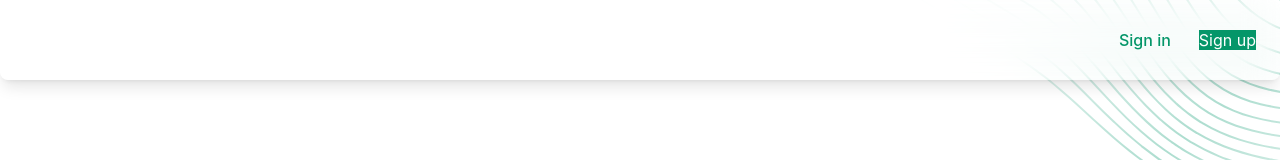
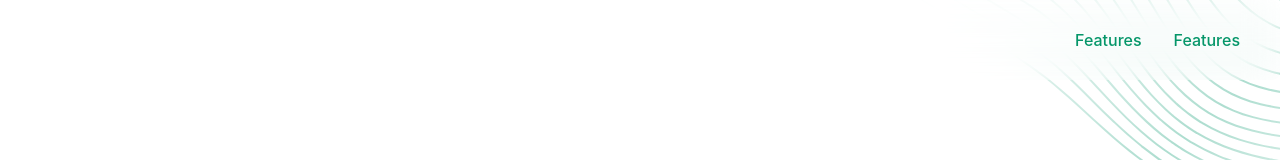
Before and after one commit to SlickleZ/PoseDee, a React (Create React App) app in the folder web/: page / in a window 1280 px wide. Shown: the top 160 px of the page. Built offline with nearby package versions, Linux system fonts and the light colour scheme; what lord-icon-element would draw is missing.

Commit message:
add jump to top and non-shadow while top=0

```diff
--- a/web/src/components/HomeLogin.jsx
+++ b/web/src/components/HomeLogin.jsx
@@ -1,4 +1,5 @@
 import React from 'react'
+import {useRef} from 'react'
 import { Link } from 'react-router-dom';
 import AOS from 'aos';
 import 'aos/dist/aos.css';
@@ -7,9 +8,10 @@ AOS.init();
 
 
 function HomeLogin() {
+  const homelogin = useRef(null);
   return (
     <section className="relative">
-      <div className="max-w-6xl mx-auto px-4 sm:px-6">
+      <div ref={homelogin} className="homelogin max-w-6xl mx-auto px-4 sm:px-6">
         <div className="pt-32 pb-12 md:pt-40 md:pb-15">
 
           {/* Page header */}
--- a/web/src/components/HomeNavBar.jsx
+++ b/web/src/components/HomeNavBar.jsx
@@ -11,6 +11,28 @@ function HomeNavBar() {
   const [mobileNavOpen, setMobileNavOpen] = useState(false);
   const trigger = useRef(null);
   const mobileNav = useRef(null);
+  // get scroll position
+  const [scrollPosition, setScrollPosition] = useState(0);
+
+  useEffect(() => {
+    const updatePosition = () => {
+      setScrollPosition(window.pageYOffset);
+    };
+
+    window.addEventListener('scroll', updatePosition);
+
+    updatePosition();
+
+    return () => window.removeEventListener('scroll', updatePosition);
+  }, []);
+
+    //scroll page
+    const scrollTop = () => {
+      window.scrollTo({
+        top: 0,
+        behavior: "smooth",
+      });
+    };
 
   // close the mobile menu on click outside
   useEffect(() => {
@@ -32,16 +54,18 @@ function HomeNavBar() {
     document.addEventListener('keydown', keyHandler);
     return () => document.removeEventListener('keydown', keyHandler);
   });
+  function classNames(...classes) {
+    return classes.filter(Boolean).join(' '); }
 
   return (
     <header className="absolute w-full z-30 py-4">
-      <div className=" mx-auto px-4 sm:px-6 rounded-lg backdrop-blur-lg shadow-lg fixed w-full top-0">
+      <div className={classNames(scrollPosition > 0 ? 'shadow-lg' : 'shadow-none', 'transition-shadow mx-auto px-4 sm:px-6 rounded-lg backdrop-blur-lg fixed w-full top-0')}>
         <div className="flex items-center justify-between h-20 ">
 
           {/* Site branding */}
           <div className="shrink-0 mr-4">
             {/* Logo */}
-            <Link to="/" className="block" aria-label="Cruip">
+            <Link onClick={scrollTop} className="block" aria-label="Cruip">
               <lord-icon src="https://cdn.lordicon.com/tkuydciy.json"
               trigger="hover" colors="primary:#121331,secondary:#ffffff,tertiary:#ffc738"
               style={{width:'60px', height:'60px'}}>
@@ -55,11 +79,16 @@ function HomeNavBar() {
             {/* Desktop sign in links */}
             <ul className="flex grow justify-end flex-wrap items-center">
               <li>
-                <Link to="/signin" className="font-medium text-emerald-600 hover:text-emerald-300 px-4 py-3 flex items-center transition duration-150 ease-in-out">Sign in</Link>
+                <Link to="/signin" className="font-medium text-emerald-600 hover:text-emerald-300 px-4 py-3 flex
+                items-center transition duration-150 ease-in-out">Features</Link>
               </li>
               <li>
-                <Link to="/signup" className="btn-sm text-white bg-emerald-600 hover:bg-emerald-300 ml-3">Sign up</Link>
+                <Link to="/signin" className="font-medium text-emerald-600 hover:text-emerald-300 px-4 py-3 flex
+                items-center transition duration-150 ease-in-out">Features</Link>
               </li>
+              {/* <li>
+                <Link to="/signup" className="btn-sm text-white bg-emerald-600 hover:bg-emerald-300 ml-3">Tutorials</Link>
+              </li> */}
             </ul>
 
           </nav>
--- /dev/null
+++ b/web/src/components/ScrollToTop.jsx
@@ -0,0 +1,35 @@
+import React, { useState, useEffect } from "react";
+
+
+const ScrollToTop = () => {
+  const [showScrollTopButton, setShowScrollTopButton] = useState(false);
+
+  useEffect(() => {
+    window.addEventListener("scroll", () => {
+      if (window.scrollY > 300) {
+        setShowScrollTopButton(true);
+      } else {
+        setShowScrollTopButton(false);
+      }
+    });
+  }, []);
+
+  const scrollTop = () => {
+    window.scrollTo({
+      top: 0,
+      behavior: "smooth",
+    });
+  };
+  return (
+    <div>
+      {showScrollTopButton && (
+        <div img src = "https://cdn-icons-png.flaticon.com/512/10/10591.png"
+          className="top-btn-position top-btn-style"
+          onClick={scrollTop}
+        />
+      )}
+    </div>
+  );
+};
+
+export default ScrollToTop;
--- a/web/src/pages/Home.js
+++ b/web/src/pages/Home.js
@@ -1,26 +1,30 @@
-import React from 'react';
-import { Link } from 'react-router-dom';
+import React from "react";
+import { Link } from "react-router-dom";
 
-import HomeLogin from '../components/HomeLogin';
-import PageIllustration from '../components/PageIllustration';
-import HomeFeaturesBlocks from '../components/HomeFeaturesBlocks';
-import HomeNavBar from '../components/HomeNavBar';
+import HomeLogin from "../components/HomeLogin";
+import PageIllustration from "../components/PageIllustration";
+import HomeFeaturesBlocks from "../components/HomeFeaturesBlocks";
+import HomeNavBar from "../components/HomeNavBar";
+import ScrollToTop from "../components/ScrollToTop";
 
 function Home() {
   return (
     <div className="flex flex-col min-h-screen overflow-hidden">
+      {/*  Site header */}
+      <ScrollToTop />
+      <HomeNavBar />
 
-      {/*  Site header */}
-     <HomeNavBar />
       {/*  Page content */}
       <main className="grow">
         {/*  Page illustration */}
-        <div className="relative max-w-6xl mx-auto h-0 pointer-events-none" aria-hidden="true">
+        <div
+          className="relative max-w-6xl mx-auto h-0 pointer-events-none"
+          aria-hidden="true"
+        >
           <PageIllustration />
         </div>
-      <HomeLogin />
-      <HomeFeaturesBlocks/>
-
+        <HomeLogin />
+        <HomeFeaturesBlocks />
       </main>
     </div>
   );
```
